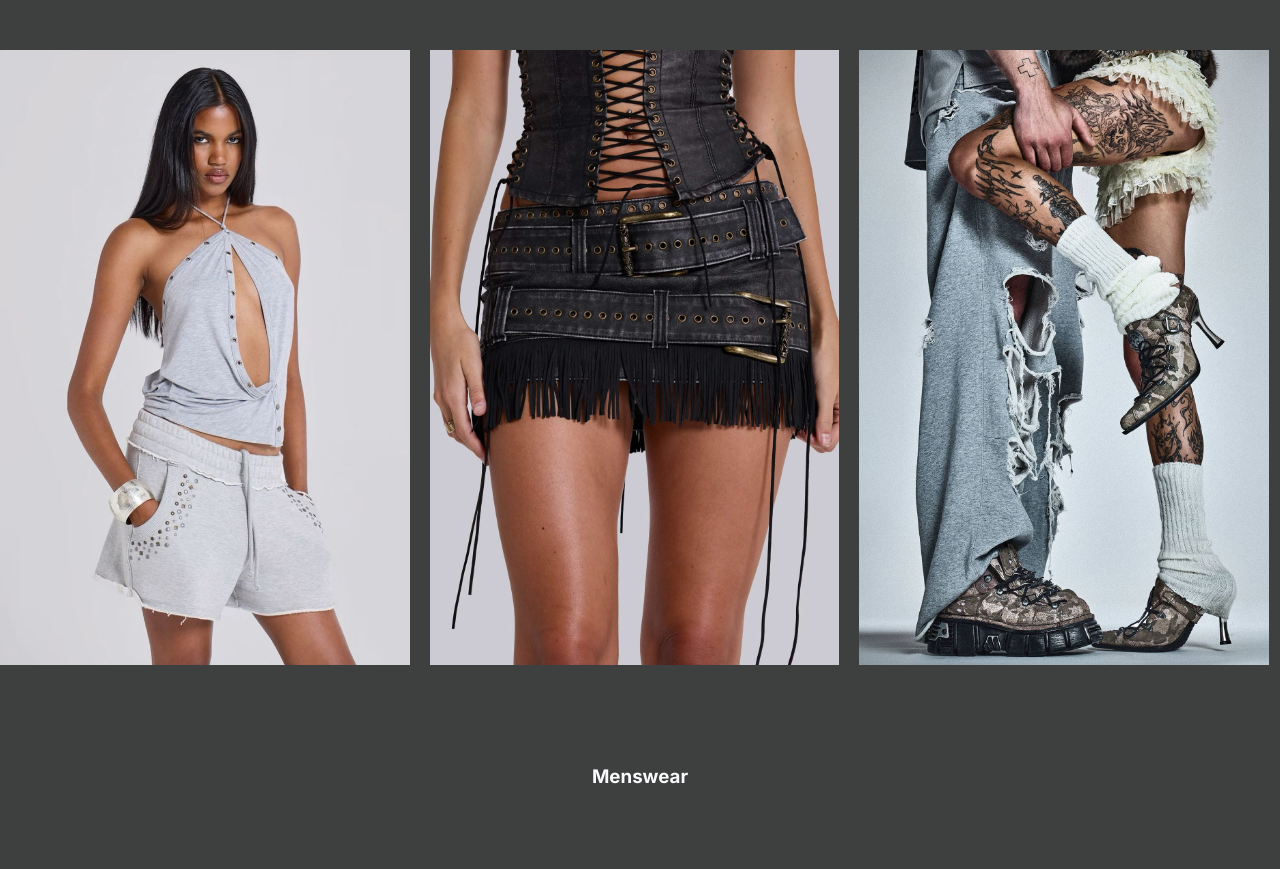
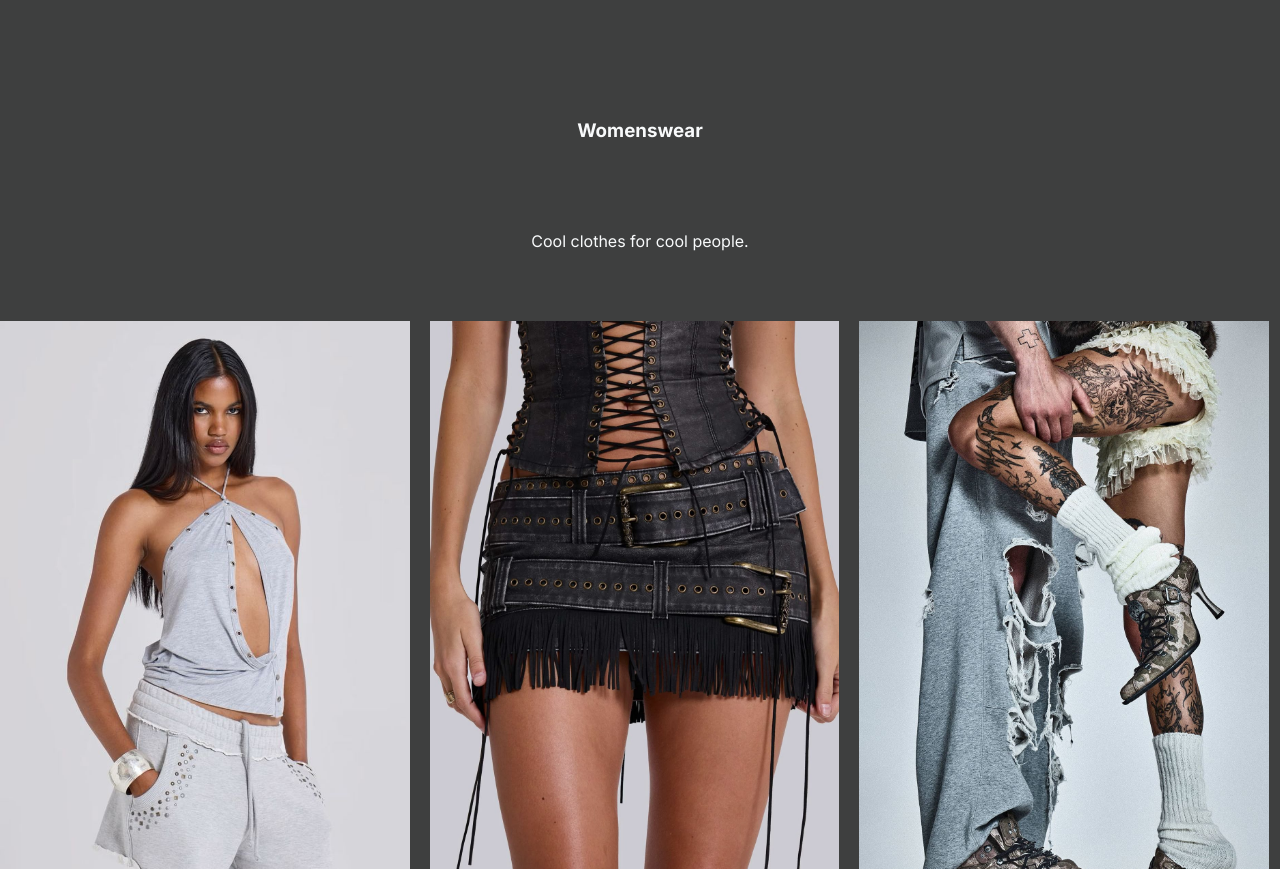
Before and after one commit to ellavillacreses/GIT417-Obfuscated, a plain HTML site: page index.html in a window 1280 px wide. Shown: the part 1034-1903 px from the top of the page. Drawn offline with Linux system fonts and the light colour scheme; a web font is replaced by a local one.

Commit message:
Added h3 title

```diff
--- a/index.html
+++ b/index.html
@@ -41,6 +41,11 @@
         <div class>
             <img src="images/ShopTag.jpg" alt="Shop banner" id="shopTag">
         </div>
+
+        <div class="content-group">
+            <h3>Womenswear</h3>
+                <p>Cool clothes for cool people.</p>
+          </div>
 
         <div class="image-row">
             <img src="images/JDGrey.jpg" alt="A model wearing a gray tshirt">
```
